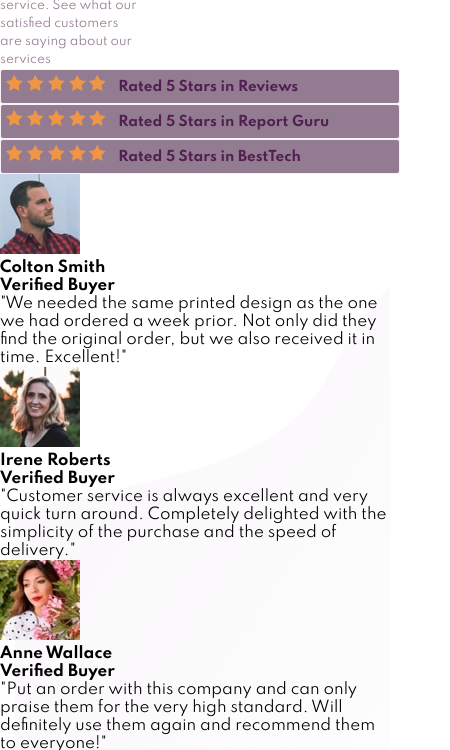
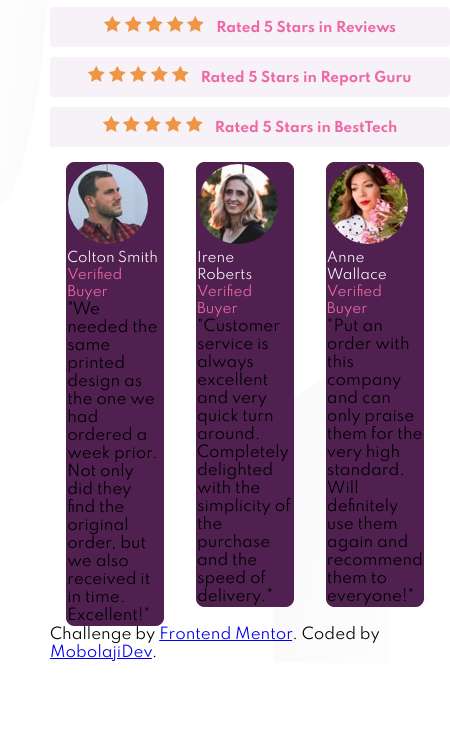
Before and after one commit to Mobolajidev/social-proof, a plain HTML site: page index.html in a window 390 px wide. Shown: the part 251-1001 px from the top of the page, 450 px wide, since content can reach past the window. After the commit the page ends 914 px from the top, so only its background shows below. Drawn offline with Linux system fonts and the light colour scheme.

Commit message:
layout adjustment and responsiveness

```diff
--- a/index.html
+++ b/index.html
@@ -24,7 +24,7 @@
       <p>We only provide great products combined with excellent customer service. See what our satisfied customers are saying about our services</p>
 
             <div class="ratings">
-            <div>
+            <div id="reviews">
                 <svg width="17" height="16" xmlns="http://www.w3.org/2000/svg"><path d="M16.539 6.097a.297.297 0 00-.24-.202l-5.36-.779L8.542.26a.296.296 0 00-.53 0L5.613 5.117l-5.36.779a.297.297 0 00-.165.505l3.88 3.78-.917 5.34a.297.297 0 00.43.312l4.795-2.52 4.794 2.52a.296.296 0 00.43-.313l-.916-5.338L16.464 6.4c.08-.08.11-.197.075-.304z" fill="#EF9546" fill-rule="nonzero"/></svg>
                 <svg width="17" height="16" xmlns="http://www.w3.org/2000/svg"><path d="M16.539 6.097a.297.297 0 00-.24-.202l-5.36-.779L8.542.26a.296.296 0 00-.53 0L5.613 5.117l-5.36.779a.297.297 0 00-.165.505l3.88 3.78-.917 5.34a.297.297 0 00.43.312l4.795-2.52 4.794 2.52a.296.296 0 00.43-.313l-.916-5.338L16.464 6.4c.08-.08.11-.197.075-.304z" fill="#EF9546" fill-rule="nonzero"/></svg>
                 <svg width="17" height="16" xmlns="http://www.w3.org/2000/svg"><path d="M16.539 6.097a.297.297 0 00-.24-.202l-5.36-.779L8.542.26a.296.296 0 00-.53 0L5.613 5.117l-5.36.779a.297.297 0 00-.165.505l3.88 3.78-.917 5.34a.297.297 0 00.43.312l4.795-2.52 4.794 2.52a.296.296 0 00.43-.313l-.916-5.338L16.464 6.4c.08-.08.11-.197.075-.304z" fill="#EF9546" fill-rule="nonzero"/></svg>
@@ -34,7 +34,7 @@
                 <span>Rated 5 Stars in Reviews </span>
 
                 </div>
-            <div>
+            <div id="guru">
                 <svg width="17" height="16" xmlns="http://www.w3.org/2000/svg"><path d="M16.539 6.097a.297.297 0 00-.24-.202l-5.36-.779L8.542.26a.296.296 0 00-.53 0L5.613 5.117l-5.36.779a.297.297 0 00-.165.505l3.88 3.78-.917 5.34a.297.297 0 00.43.312l4.795-2.52 4.794 2.52a.296.296 0 00.43-.313l-.916-5.338L16.464 6.4c.08-.08.11-.197.075-.304z" fill="#EF9546" fill-rule="nonzero"/></svg>
                 <svg width="17" height="16" xmlns="http://www.w3.org/2000/svg"><path d="M16.539 6.097a.297.297 0 00-.24-.202l-5.36-.779L8.542.26a.296.296 0 00-.53 0L5.613 5.117l-5.36.779a.297.297 0 00-.165.505l3.88 3.78-.917 5.34a.297.297 0 00.43.312l4.795-2.52 4.794 2.52a.296.296 0 00.43-.313l-.916-5.338L16.464 6.4c.08-.08.11-.197.075-.304z" fill="#EF9546" fill-rule="nonzero"/></svg>
                 <svg width="17" height="16" xmlns="http://www.w3.org/2000/svg"><path d="M16.539 6.097a.297.297 0 00-.24-.202l-5.36-.779L8.542.26a.296.296 0 00-.53 0L5.613 5.117l-5.36.779a.297.297 0 00-.165.505l3.88 3.78-.917 5.34a.297.297 0 00.43.312l4.795-2.52 4.794 2.52a.296.296 0 00.43-.313l-.916-5.338L16.464 6.4c.08-.08.11-.197.075-.304z" fill="#EF9546" fill-rule="nonzero"/></svg>
@@ -45,7 +45,7 @@
 
                 </div>
 
-                <div>
+                <div id="best-tech">
                 <svg width="17" height="16" xmlns="http://www.w3.org/2000/svg"><path d="M16.539 6.097a.297.297 0 00-.24-.202l-5.36-.779L8.542.26a.296.296 0 00-.53 0L5.613 5.117l-5.36.779a.297.297 0 00-.165.505l3.88 3.78-.917 5.34a.297.297 0 00.43.312l4.795-2.52 4.794 2.52a.296.296 0 00.43-.313l-.916-5.338L16.464 6.4c.08-.08.11-.197.075-.304z" fill="#EF9546" fill-rule="nonzero"/></svg>
                 <svg width="17" height="16" xmlns="http://www.w3.org/2000/svg"><path d="M16.539 6.097a.297.297 0 00-.24-.202l-5.36-.779L8.542.26a.296.296 0 00-.53 0L5.613 5.117l-5.36.779a.297.297 0 00-.165.505l3.88 3.78-.917 5.34a.297.297 0 00.43.312l4.795-2.52 4.794 2.52a.296.296 0 00.43-.313l-.916-5.338L16.464 6.4c.08-.08.11-.197.075-.304z" fill="#EF9546" fill-rule="nonzero"/></svg>
                 <svg width="17" height="16" xmlns="http://www.w3.org/2000/svg"><path d="M16.539 6.097a.297.297 0 00-.24-.202l-5.36-.779L8.542.26a.296.296 0 00-.53 0L5.613 5.117l-5.36.779a.297.297 0 00-.165.505l3.88 3.78-.917 5.34a.297.297 0 00.43.312l4.795-2.52 4.794 2.52a.296.296 0 00.43-.313l-.916-5.338L16.464 6.4c.08-.08.11-.197.075-.304z" fill="#EF9546" fill-rule="nonzero"/></svg>
@@ -61,7 +61,7 @@
      </section>
 
 
-      <section>
+      <section class="container-2">
       <div class="card">
           <img src="images/image-colton.jpg">
             <h4>Colton Smith <br><span class="verified">Verified Buyer</span></h4>
--- a/style.css
+++ b/style.css
@@ -10,6 +10,8 @@ html{
     font-family: Spartan, sans-serif;
 }
 
+
+/*
 @media (min-width: 992px){
     body{
     background-image: url(images/bg-pattern-top-desktop.svg), url(images/bg-pattern-bottom-desktop.svg);
@@ -19,50 +21,102 @@ html{
     margin: 0 120px;
 }
 }
+*/
 
 
-    @media (max-width: 991px){
         body{
             background-image: url(images/bg-pattern-top-mobile.svg), url(images/bg-pattern-bottom-mobile.svg);
             background-position: left top, right bottom;
             background-repeat: no-repeat;
+            background-size: 30% 50%;
+            margin: 0 50px;
+            width: 100vw;
+            height: 100vh;
+
 
         }
 
 
-}
+
 
 h2{
     color: hsl(300, 43%, 22%);
     margin-top: 70px;
     margin-bottom: 10px;
     font-size: 1.8em;
+    text-align: center;
 
 }
 
 .header > p{
 
-    width: 35vw;
+    width: 75vw;
     font-weight: 300;
     font-size: 0.8em;
     color: hsl(303, 10%, 53%);
     line-height: 1.5;
+    text-align: center;
+    margin-bottom: 10px;
 }
 
 .ratings > div{
-    background-color: hsl(303, 10%, 53%);
+    background-color: hsl(300, 24%, 96%);
     border: 1px solid hsl(300, 24%, 96%);
     border-radius: 3px;
     width: 400px;
-    height: 35px;
-    padding: 5px;
+    height: 40px;
+    padding: 8px;
+    margin-top: 5px;
+    text-align: center;
+    margin: 10px auto;
 }
 
 .ratings > div > span {
     margin-left: 8px;
-    color: hsl(300, 43%, 22%);
+    color: hsl(333, 80%, 67%);
     font-weight: 700;
     font-size: 0.9em;
 }
 
-@media (min-width)
+.container-2{
+    display: flex;
+    justify-content: space-around;
+
+}
+
+@media (max-width: 776px){
+    .container-2{
+        flex-wrap: wrap;
+    }
+}
+
+div.card{
+    margin-top: 5px;
+    flex-wrap: wrap;
+}
+
+
+section > .card{
+    flex-basis: 25%;
+    height: fit-content;
+    border: 1px solid hsl(300, 43%, 22%);
+    border-radius: 8px;
+    background-color: hsl(300, 43%, 22%);
+}
+
+section > .card > img{
+    border: 1px solid hsl(300, 43%, 22%);
+    border-radius: 50px;
+}
+
+section > .card > h4{
+    color: hsl(300, 24%, 96%);
+    font-size: 0.9em;
+    font-weight: lighter;
+
+
+}
+
+section > .card > h4> span{
+    color: hsl(333, 80%, 67%);
+}
```
